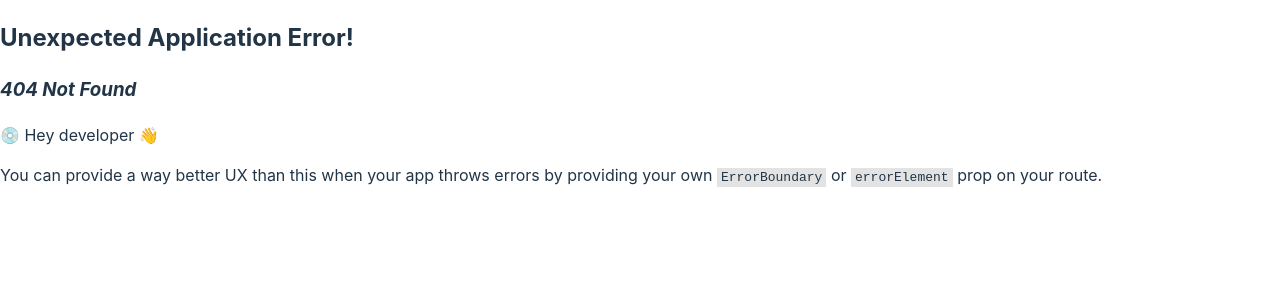
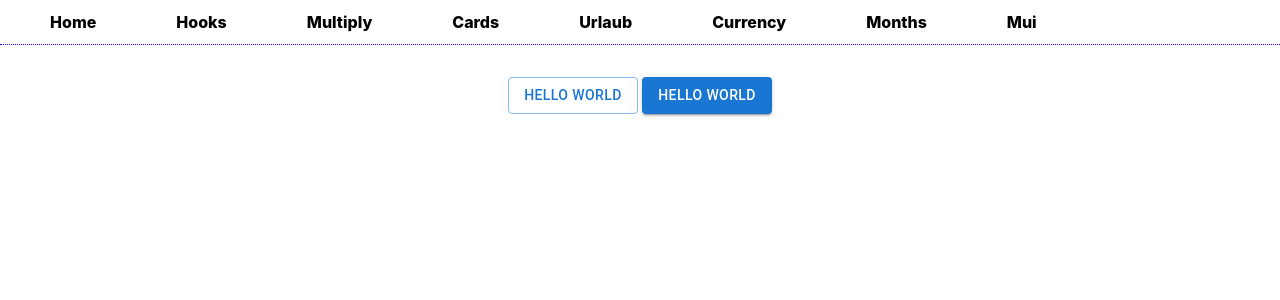
Before and after one commit to darisavchenko/react-js-new-rep, a React (Vite) app: page /mui in a window 1280 px wide. Before the commit this address had no page. Shown: the top 300 px of the page. Built offline with nearby package versions, Linux system fonts and the light colour scheme.

Commit message:
Mui install and buttons

```diff
--- a/package.json
+++ b/package.json
@@ -10,6 +10,9 @@
     "preview": "vite preview"
   },
   "dependencies": {
+    "@emotion/react": "^11.11.3",
+    "@emotion/styled": "^11.11.0",
+    "@mui/material": "^5.15.4",
     "react": "^18.2.0",
     "react-dom": "^18.2.0",
     "react-router-dom": "^6.19.0"
--- a/src/Menu/Menu.jsx
+++ b/src/Menu/Menu.jsx
@@ -26,6 +26,9 @@ export function Menu() {
         <Link to="/months" className="menu-link">
           Months
         </Link>
+        <Link to="/mui" className="menu-link">
+          Mui
+        </Link>
       </div>
       <Outlet />
     </>
--- /dev/null
+++ b/src/Mui/Mui.jsx
@@ -0,0 +1,16 @@
+import * as React from "react";
+import Button from "@mui/material/Button";
+
+export default function ButtonUsage(kind) {
+  return <Button variant={kind}>Hello world</Button>;
+}
+
+export function Mui() {
+  return (
+    <>
+      <div className="page-wrap">
+        {ButtonUsage("outlined")} {ButtonUsage("contained")}
+      </div>
+    </>
+  );
+}
--- a/src/main.jsx
+++ b/src/main.jsx
@@ -9,6 +9,7 @@ import { Multiply } from "./Hooks/Multiply";
 import { Urlaub } from "./urlaub/Urlaub";
 import { Currency } from "./Currency/Currency";
 import { Months } from "./Months/Months";
+import { Mui } from "./Mui/Mui";
 
 import { createBrowserRouter, RouterProvider } from "react-router-dom";
 
@@ -24,6 +25,7 @@ const router = createBrowserRouter([
       { path: "/urlaub", element: <Urlaub /> },
       { path: "/currency", element: <Currency /> },
       { path: "/months", element: <Months /> },
+      { path: "/mui", element: <Mui /> },
     ],
   },
 ]);
```
Also changed, not shown: 1 other file (tests, documents, lock files or other folders).
